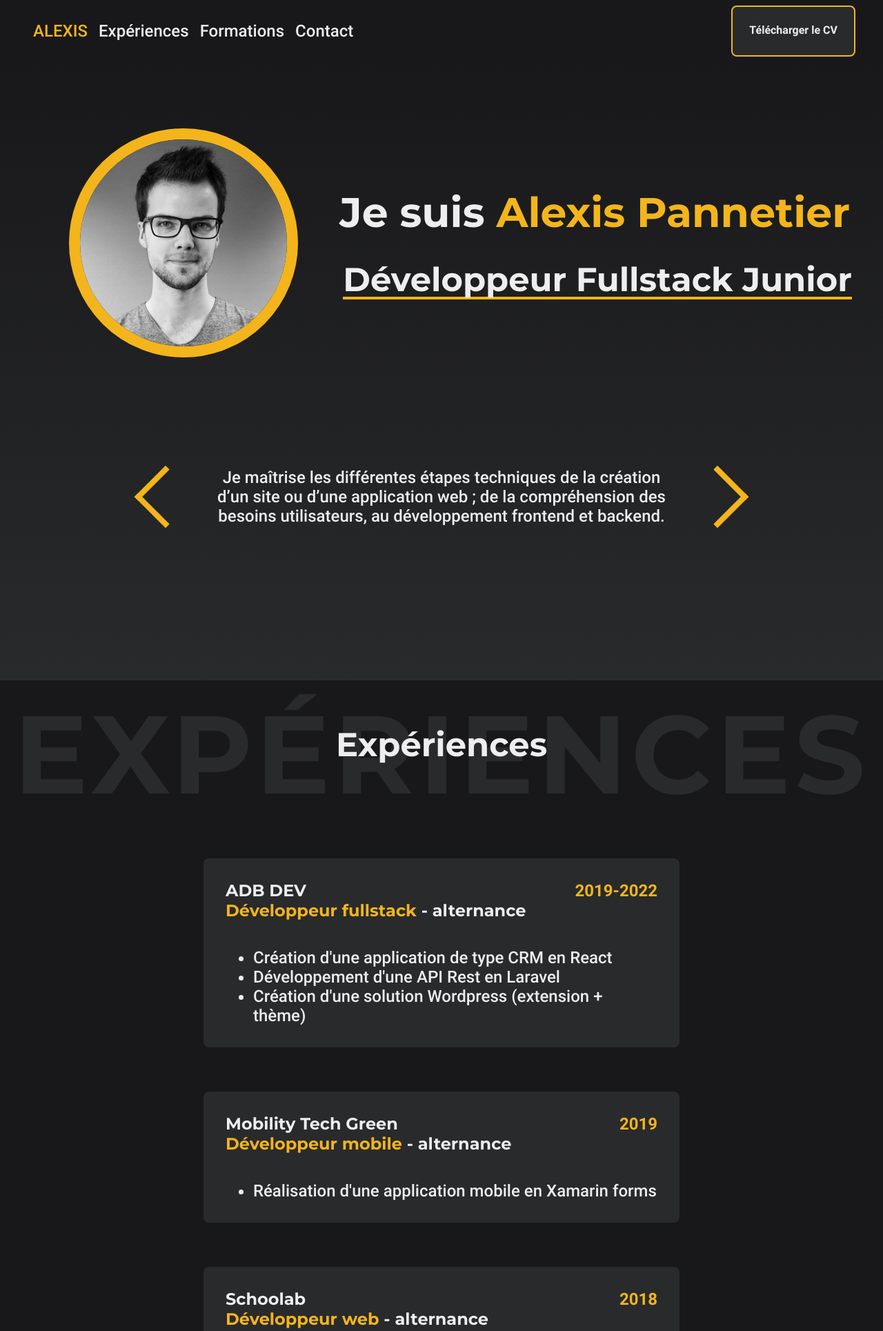
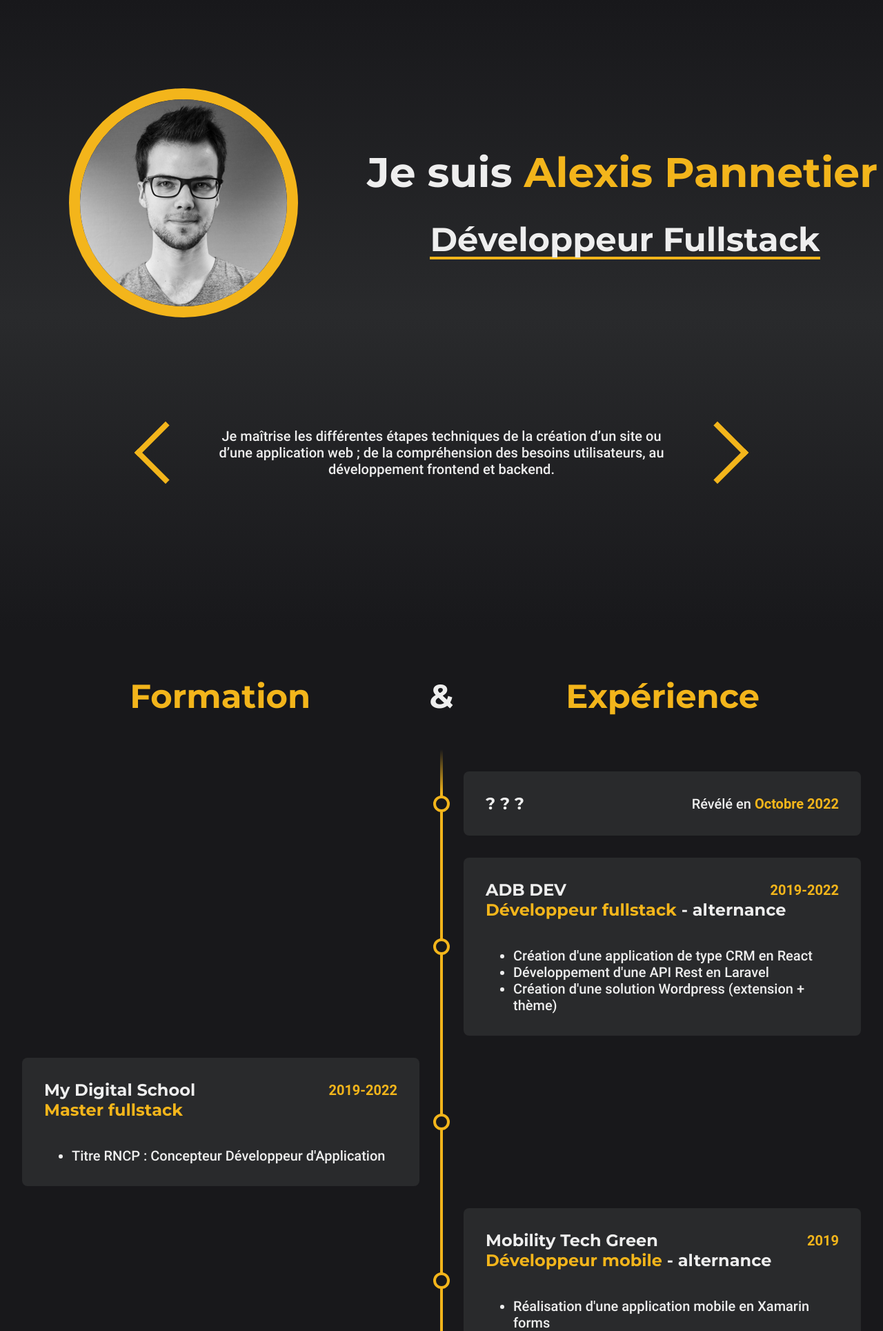
Before and after one commit to Alexis-Pannetier/resume, a PHP site: page / in a window 1280 px wide. Shown: the top 1929 px of the page at 69% size. Run offline with PHP 8.4, Linux system fonts and the light colour scheme; some web fonts are replaced.

Commit message:
💄 Rework formation & experience

```diff
--- a/index.html
+++ b/index.html
@@ -3,7 +3,7 @@
   <head>
     <meta charset="utf-8" />
 
-    <title>CV | Alexis Pannetier</title>
+    <title>Alexis Pannetier | Développeur Fullstack</title>
 
     <meta name="theme-color" content="#292a2c"/>
     <meta name="description" content="CV Site - Alexis Pannetier"/>
@@ -38,19 +38,6 @@
   </head>
 
   <body>
-    <header>
-        <div class="d-flex justify-space-between page-content">
-            <nav class="d-flex align-center">
-                <ul class="d-flex">
-                    <li><a class="primary uppercase" href="#hero">Alexis</a></li>
-                    <li><a href="#experiences">Expériences</a></li>
-                    <li><a href="#formations">Formations</a></li>
-                    <li><a href="#contact">Contact</a></li>
-                </ul>
-            </nav>
-            <a class="btn" target="_blank" href="/download/cv.pdf" download>Télécharger le CV</a>
-        </div>
-    </header>
 
     <main>
         <section id="hero" class="page">
@@ -60,7 +47,7 @@
                 </div>
                 <div class="d-flex justify-center align-middle flex-col">
                     <h1><strong>Je suis <span class="primary">Alexis Pannetier<span class="caret"></span></span></strong></h1>
-                    <h2><span class="underline">Développeur Fullstack Junior</span></h2>
+                    <h2><span class="underline">Développeur Fullstack </span></h2>
                 </div>
                 <div class="box mt-6">
                     <span class="border border-left"></span>
@@ -70,13 +57,37 @@
             </div>
         </section>
 
-        <section id="experiences" class="page">
+
+        <section id="timeline" class="page bg-dark">
+            <noscript>
+                <style>
+                    #timeline .page-content {display:none;}
+                </style>
+                <p class="no-js">Javascript is disabled 😢</p>
+            </noscript>
+
             <div class="page-content align-center align-middle flex-col" >
-                <h2 class="title" data-value="Expériences">Expériences</h2>
 
-                <div class="d-flex flex-col p-1">
+                <div id="timeline-title">
+                    <h2 class="primary">Formation</h2>
+                    <span class="title">&</span>
+                    <h2 class="primary">Expérience</h2>
+                </div>
 
-                    <a href="https://www.adbinfo.fr" class="card" target="_blank">
+
+                <div class="timeline">
+
+                    <div class="timeline-item">
+                        <a class="card card-secondary" target="_blank">
+                            <div class="d-flex justify-space-between align-center">
+                                <h3>? ? ?</h3>
+                                <span>Révélé en <strong class="primary">Octobre 2022</strong></span>
+                            </div>
+                        </a>
+                    </div>
+
+                    <div class="timeline-item">
+                        <a href="https://www.adbinfo.fr" class="card card-secondary" target="_blank" >
                             <div class="d-flex justify-space-between align-center">
                                 <h3>ADB DEV</h3>
                                 <span><strong class="primary">2019-2022</strong></span>
@@ -88,8 +99,23 @@
                                 <li>Création d'une solution Wordpress (extension + thème)</li>
                             </ul>
                         </a>
+                    </div>
 
-                    <a href="https://www.mobilitytechgreen.com" class="card" target="_blank">
+                    <div class="timeline-item formation">
+                        <a href="https://www.mydigitalschool.com/mba-architecte-web" class="card card-secondary"  target="_blank">
+                            <div class="d-flex justify-space-between align-center">
+                                <h3>My Digital School</h3>
+                                <span><strong class="primary">2019-2022</strong></span>
+                            </div>
+                            <h4 class="primary">Master fullstack</h4>
+                            <ul>
+                                <li>Titre RNCP : Concepteur Développeur d'Application</li>
+                            </ul>
+                        </a>
+                    </div>
+
+                    <div class="timeline-item">
+                        <a href="https://www.mobilitytechgreen.com" class="card card-secondary" target="_blank">
                             <div class="d-flex justify-space-between align-center">
                                 <h3>Mobility Tech Green</h3>
                                 <span><strong class="primary">2019</strong></span>
@@ -99,8 +125,21 @@
                                 <li>Réalisation d'une application mobile en Xamarin forms</li>
                             </ul>
                         </a>
+                    </div>
 
-                    <a href="https://www.theschoolab.com" class="card" target="_blank">
+                    <div class="timeline-item formation">
+                        <a href="https://campusacademy.fr/campus/rennes" class="card card-secondary"  target="_blank">
+                            <div class="d-flex justify-space-between align-center">
+                                <h3>IMIE</h3>
+                                <em>Devenu Campus Academy</em>
+                                <span><strong class="primary">2017-2019</strong></span>
+                            </div>
+                            <h4 class="primary">Développeur logiciel</h4>
+                        </a>
+                    </div>
+
+                    <div class="timeline-item">
+                        <a href="https://www.theschoolab.com" class="card card-secondary" target="_blank">
                             <div class="d-flex justify-space-between align-center">
                                 <h3>Schoolab</h3>
                                 <span><strong class="primary">2018</strong></span>
@@ -112,39 +151,10 @@
                                 <li>Refonte de sites Wordpress</li>
                             </ul>
                         </a>
-
                     </div>
 
-            </div>
-        </section>
-
-        <section id="formations" class="page">
-            <div class="page-content align-center align-middle flex-col" >
-                <h2 class="title" data-value="Formations">Formations</h2>
-
-                <div class="d-flex flex-col p-1">
-
-                    <a href="https://www.mydigitalschool.com/mba-architecte-web" class="card"  target="_blank">
-                        <div class="d-flex justify-space-between align-center">
-                            <h3>My Digital School</h3>
-                            <span><strong class="primary">2019-2022</strong></span>
-                        </div>
-                        <h4 class="primary">Master fullstack</h4>
-                        <ul>
-                            <li>Titre RNCP : Concepteur Développeur d'Application</li>
-                        </ul>
-                    </a>
-
-                    <a href="https://campusacademy.fr/campus/rennes" class="card"  target="_blank">
-                        <div class="d-flex justify-space-between align-center">
-                            <h3>IMIE</h3>
-                            <em>Devenu Campus Academy</em>
-                            <span><strong class="primary">2017-2019</strong></span>
-                        </div>
-                        <h4 class="primary">Développeur logiciel</h4>
-                    </a>
-
-                    <a href="https://lycee-joliot-curie-rennes.fr/bts-conception-et-realisation-de-systemes-automatiques" class="card"  target="_blank">
+                    <div class="timeline-item formation">
+                        <a href="https://lycee-joliot-curie-rennes.fr/bts-conception-et-realisation-de-systemes-automatiques" class="card card-secondary"  target="_blank">
                             <div class="d-flex justify-space-between align-center">
                                 <h3>Joliot-Curie</h3>
                                 <span><strong class="primary">2016</strong></span>
@@ -154,19 +164,18 @@
                                 <li>Titre RNCP : Conception et Réalisation de Systèmes Automatiques</li>
                             </ul>
                         </a>
-
+                    </div>
                 </div>
 
             </div>
         </section>
 
-        <section id="contact" class="page">
+        <section id="contact" class="page bg-dark">
             <div class="page-content align-center align-middle flex-col" >
-                <h2 class="title" data-value="Contact">Contact</h2>
 
                 <div class="d-flex justify-space-around flex-wrap flex-row w-100">
-                    <a class="btn m-1" target="_blank" href="https://www.linkedin.com/in/alexis-pannetier"><img src="./images/linkedin-logo.png" alt="Linked in avec logo"/></a>
-                    <a class="btn m-1" target="_blank" href="https://github.com/alexis-pannetier"><img src="./images/github-logo.png" alt="Github avec logo"/></a>
+                    <a class="btn btn-secondary m-1" target="_blank" href="https://www.linkedin.com/in/alexis-pannetier"><img src="./images/linkedin-logo.png" alt="Linked in avec logo"/></a>
+                    <a class="btn btn-secondary m-1" target="_blank" href="https://github.com/alexis-pannetier"><img src="./images/github-logo.png" alt="Github avec logo"/></a>
                 </div>
 
             </div>
@@ -174,3 +183,5 @@
     </main>
   </body>
 </html>
+
+<script src="index.js"></script>
--- /dev/null
+++ b/index.js
@@ -0,0 +1,17 @@
+const cards = document.querySelectorAll(".timeline-item .card");
+
+scrollAnim = () => {
+  let windowHt = window.innerHeight;
+  cards.forEach((elements) => {
+    let elementPos = elements.getBoundingClientRect().top;
+    if (elementPos <= windowHt / 1.3) {
+      elements.classList.add("revealed");
+    } else {
+      elements.classList.remove("revealed");
+    }
+  });
+};
+
+document.addEventListener("DOMContentLoaded", scrollAnim);
+
+window.addEventListener("scroll", scrollAnim);
--- a/style.css
+++ b/style.css
@@ -3,29 +3,30 @@
   --secondary: #292a2c;
   --dark: #18181b;
   --white: #eeeeee;
-
   --header-height: 90px;
-  --width: 1200px;
+  --width: 1400px;
 }
 
 @font-face {
   font-family: "Montserrat";
-  src: url("/fonts/Montserrat-Medium.ttf");
+  src: url("./fonts/Montserrat-Medium.ttf");
+  font-weight: 500;
 }
 @font-face {
   font-family: "Montserrat";
-  src: url("/fonts/Montserrat-Bold.ttf");
+  src: url("./fonts/Montserrat-Bold.ttf");
   font-weight: bold;
 }
 
 @font-face {
   font-family: "Roboto";
-  src: url("/fonts/Roboto-Medium.ttf");
+  src: url("./fonts/Roboto-Medium.ttf");
+  font-weight: 500;
 }
 
 @font-face {
   font-family: "Roboto";
-  src: url("/fonts/Roboto-Bold.ttf");
+  src: url("/.fonts/Roboto-Bold.ttf");
   font-weight: bold;
 }
 
@@ -34,10 +35,6 @@ body {
   margin: 0;
   padding: 0;
   cursor: url("./cusror/normal-dark.cur"), auto;
-}
-
-html {
-  scroll-behavior: smooth;
 }
 
 p,
@@ -51,8 +48,20 @@ h3,
 h4,
 h5,
 h6,
+.title .avatar {
+  color: var(--white);
+}
+
+p,
+span,
+em,
+h1,
+h2,
+h3,
+h4,
+h5,
+h6,
 .avatar {
-  color: var(--white);
   animation-name: fade-in;
   animation-duration: 0.3s;
   animation-timing-function: ease-in-out;
@@ -81,20 +90,23 @@ h2,
 h3,
 h4,
 h5,
-h6 {
+h6,
+.title {
   font-family: "Montserrat", sans-serif;
   font-weight: bold;
   margin: 0;
 }
 
 h1,
-h2 {
+h2,
+.title {
   margin: 1rem 0;
 }
 h1 {
   font-size: 3em;
 }
-h2 {
+h2,
+.title {
   font-size: 2.5rem;
 }
 h3,
@@ -106,7 +118,8 @@ h4 {
   h1 {
     font-size: 3.75em;
   }
-  h2 {
+  h2,
+  .title {
     font-size: 3rem;
   }
   h3,
@@ -118,29 +131,18 @@ h4 {
   a,
   li,
   em {
-    font-size: 1.5rem;
+    font-size: 1.25rem;
   }
 }
 /* #endregion */
 
-/* NAVIGATION */
-nav ul {
-  margin: 0;
-  padding: 0;
-}
-
-nav li {
-  list-style: none;
-}
-
-nav a {
-  margin: 0 0.5rem;
-  text-decoration: none;
-}
-
 /* COLORS */
 .primary {
   color: var(--primary);
+}
+
+.bg-dark {
+  background-color: var(--dark);
 }
 
 /* #region PAGE */
@@ -151,44 +153,6 @@ nav a {
   display: flex;
   z-index: -10;
   justify-content: center;
-}
-
-section.page:first-child {
-  background: linear-gradient(0deg, var(--secondary) 0%, var(--dark) 100%);
-}
-section.page:nth-child(even) {
-  background-color: var(--dark);
-}
-section.page:nth-child(odd) {
-  background-color: var(--secondary);
-}
-
-section.page:nth-child(even) .title::before {
-  color: var(--secondary);
-}
-section.page:nth-child(odd) .title::before {
-  color: var(--dark);
-}
-
-section.page:nth-child(even) .card {
-  background-color: var(--secondary);
-}
-section.page:nth-child(odd) .card {
-  background-color: var(--dark);
-}
-
-section:nth-child(even) .btn {
-  background-color: var(--secondary);
-}
-section:nth-child(odd) .btn {
-  background-color: var(--dark);
-}
-
-section:nth-child(even) .card:hover {
-  box-shadow: 0 0 1rem 0.25rem var(--secondary);
-}
-section:nth-child(odd) .card:hover {
-  box-shadow: 0 0 1rem 0.25rem var(--dark);
 }
 
 @media screen and (min-width: 800px) {
@@ -204,18 +168,9 @@ section:nth-child(odd) .card:hover {
   text-align: center;
   width: 100%;
 }
-
 /* #endregion */
 
 /* #region LAYOUT */
-.text-align {
-  text-align: center;
-}
-
-.p-1 {
-  padding: 0.5rem;
-}
-
 .mt-6 {
   margin-top: 6rem;
 }
@@ -256,10 +211,6 @@ section:nth-child(odd) .card:hover {
   justify-content: space-between;
 }
 
-.align-start {
-  vertical-align: top;
-}
-
 .align-middle {
   vertical-align: middle;
 }
@@ -271,66 +222,17 @@ section:nth-child(odd) .card:hover {
 .flex-col {
   flex-direction: column;
 }
-
-.uppercase {
-  text-transform: uppercase;
-}
-/* #endregion */
-
-/* #region HEADER */
-header {
-  display: none;
-  z-index: 100;
-  height: var(--header-height);
-  top: 0;
-  position: sticky;
-  box-sizing: border-box;
-  padding: 0.5rem 0.5rem;
-  justify-content: center;
-  background-color: var(--dark);
-}
-
-header * {
-  font-size: 1.5rem;
-}
-
-@media screen and (min-width: 800px) {
-  header {
-    display: flex !important;
-  }
-}
-
-header .btn {
-  background-color: var(--secondary);
-}
-
-header li {
-  position: relative;
-}
-
-header li:before {
-  content: "";
-  position: absolute;
-  width: 100%;
-  height: 1px;
-  bottom: 0;
-  left: 0;
-  background-color: var(--primary);
-  visibility: hidden;
-  transform: scaleX(0);
-  transition: visibility 0.3s ease-in-out, transform 0.3s ease-in-out;
-}
-
-header li:hover:before {
-  visibility: visible;
-  transform: scaleX(1);
-}
-
 /* #endregion */
 
 /* #region HERO */
 #hero {
-  padding: 4rem 0 5rem 0;
+  padding: 6rem 0 8rem 0;
+  background: linear-gradient(
+    0deg,
+    var(--dark) 0%,
+    var(--secondary) 50%,
+    var(--dark) 100%
+  );
 }
 
 #hero .page-content {
@@ -339,7 +241,7 @@ header li:hover:before {
 
 @media screen and (min-width: 800px) {
   #hero {
-    padding: 6rem 0 10rem 0;
+    padding: 8rem 0 10rem 0;
   }
 }
 
@@ -360,7 +262,7 @@ header li:hover:before {
   max-height: 200px;
   max-width: 200px;
   border-radius: 300px;
-  border-width: 1rem;
+  border-width: 0.5rem;
   border-style: solid;
   border-color: var(--primary);
   transition: all 0.25s ease-in-out;
@@ -375,6 +277,7 @@ header li:hover:before {
 
 @media screen and (min-width: 800px) {
   .avatar {
+    border-width: 1rem;
     max-height: 300px;
     max-width: 300px;
   }
@@ -382,61 +285,6 @@ header li:hover:before {
 
 .avatar:hover {
   box-shadow: 0 0 1rem 0.5rem var(--primary);
-}
-/* #endregion */
-
-/* #region TITLE */
-.title {
-  position: relative;
-  z-index: 1;
-  margin-bottom: 5rem;
-  transition: color 0.3s ease-in-out;
-}
-
-.title::before {
-  text-transform: uppercase;
-  position: absolute;
-  z-index: -1;
-  font-weight: bold;
-  font-size: 4rem;
-  content: attr(data-value);
-  pointer-events: none;
-  left: 50%;
-  bottom: 1.5rem;
-  transform: translate(-50%, 50%);
-  animation-name: letter-spacing;
-  animation-duration: 20s;
-  animation-timing-function: ease-in-out;
-  animation-iteration-count: infinite;
-}
-
-@media screen and (min-width: 800px) and (max-width: 1250px) {
-  .title {
-    margin-bottom: 4rem;
-  }
-
-  .title::before {
-    font-size: 6rem;
-  }
-}
-
-@media screen and (min-width: 1250px) {
-  .title {
-    margin-bottom: 6rem;
-  }
-
-  .title::before {
-    bottom: 1rem;
-    font-size: 10rem;
-  }
-}
-
-.title:hover {
-  color: var(--primary) !important;
-}
-
-.title:hover .title::before {
-  color: var(--primary) !important;
 }
 /* #endregion */
 
@@ -577,32 +425,143 @@ header li:hover:before {
 .card {
   padding: 1rem;
   border-radius: 0.5rem;
-  transition: box-shadow 0.3s ease-in-out;
-  margin: 1rem 0;
   text-decoration: none;
   box-sizing: border-box;
   width: 100%;
-  max-width: 500px;
 }
 
 .card ul {
   margin: 2.5rem 0 0 0;
 }
 
+.card-secondary {
+  background-color: var(--secondary);
+}
+
+.card-secondary:hover {
+  box-shadow: 0 0 1rem 0.25rem var(--secondary);
+}
+
 @media screen and (min-width: 800px) {
   .card {
     padding: 2rem;
-    margin: 2rem 0;
-    max-width: 690px;
   }
 }
 
 .card h4 {
   text-align: start;
 }
+/* #endregion */
 
-.card:hover {
-  box-shadow: 0 0 1rem 0.25rem var(--secondary);
+/* #region TIMELINE */
+#timeline-title {
+  display: flex;
+  justify-content: space-around;
+  flex-wrap: wrap;
+  flex-direction: row;
+  width: 100%;
+}
+
+.timeline {
+  position: relative;
+  display: flex;
+  justify-content: center;
+  flex-direction: column;
+  padding: 1rem;
+  margin: 2rem 0;
+  width: 100%;
+  box-sizing: border-box;
+}
+
+.timeline:before {
+  background-image: linear-gradient(
+    180deg,
+    var(--dark) 0,
+    var(--primary) 4rem,
+    var(--primary) calc(100% - 4rem),
+    var(--dark)
+  );
+  transform: translate(-50%);
+  content: "";
+  position: absolute;
+  top: 0;
+  height: 100%;
+  width: 4px;
+}
+
+.timeline-item {
+  position: relative;
+  display: flex;
+  padding: 1rem 0;
+  padding-left: 2rem;
+  margin-left: 0;
+  margin-right: 0;
+  justify-content: start;
+  box-sizing: border-box;
+}
+
+.timeline-item .card {
+  transition: transform opacity 0.5s ease-in-out;
+  opacity: 0;
+}
+
+.timeline-item .card:not(.revealed) {
+  transform: translate(100%);
+  opacity: 0;
+}
+
+.timeline-item .card.revealed {
+  transform: translate(0);
+  opacity: 1;
+}
+
+.timeline-item:before {
+  position: absolute;
+  content: "";
+  border-radius: 50%;
+  background-color: var(--dark);
+  border: 4px solid var(--primary);
+  transform: translate(-50%, -50%);
+  top: 50%;
+  left: 0;
+  height: 1.5rem;
+  width: 1.5rem;
+  box-sizing: border-box;
+}
+
+@media screen and (min-width: 1000px) {
+  #timeline-title h2 {
+    flex: 1;
+  }
+
+  .timeline:before {
+    left: 50%;
+  }
+
+  .timeline-item {
+    margin-left: 50%;
+  }
+
+  .timeline-item.formation {
+    margin-left: 0;
+    margin-right: 50%;
+    justify-content: end;
+    padding-left: 0rem;
+    padding-right: 2rem;
+  }
+
+  .timeline-item.formation .card:not(.revealed) {
+    transform: translate(-100%);
+    opacity: 0;
+  }
+
+  .timeline-item.formation .card.revealed {
+    transform: translate(0px);
+  }
+
+  .timeline-item.formation:before {
+    left: 100%;
+  }
 }
 /* #endregion */
 
@@ -618,13 +577,12 @@ a.btn {
   transition: background-color 0.5s, color 0.5s;
 }
 
+.btn-secondary {
+  background-color: var(--secondary);
+}
+
 a.btn:hover {
   background-color: var(--dark);
-  color: var(--dark);
-}
-
-header a.btn:hover {
-  background-color: var(--primary);
 }
 
 #contact a.btn img {
@@ -641,6 +599,10 @@ header a.btn:hover {
   animation: caret infinite;
   animation-duration: 1.06s;
   animation-timing-function: steps(1, end);
+}
+
+.no-js {
+  z-index: 1;
 }
 
 ::selection {
@@ -661,7 +623,7 @@ header a.btn:hover {
 }
 /* #endregion */
 
-/* ANIMATIONS */
+/* #region ANIMATIONS */
 @keyframes letter-spacing {
   0% {
     letter-spacing: 0;
@@ -692,3 +654,4 @@ header a.btn:hover {
     opacity: 1;
   }
 }
+/* #endregion */
```
Lines whose indentation alone changed are shown as unchanged.
